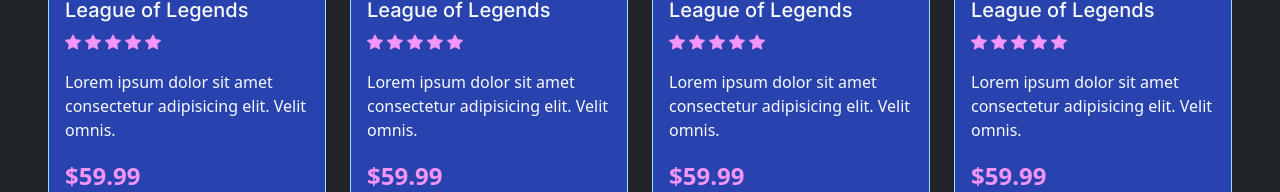
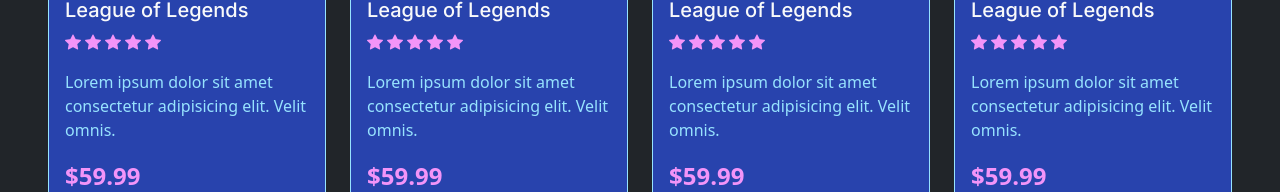
Before and after one commit to nachodev2/rollingGaming, a React (Vite) app: page / in a window 1280 px wide. Shown: the part 274-466 px from the top of the page. Built offline with nearby package versions, Linux system fonts and the light colour scheme.

Commit message:
Modifiqué el color del texto de la card

```diff
--- a/src/components/pages/producto/CardProducto.jsx
+++ b/src/components/pages/producto/CardProducto.jsx
@@ -13,7 +13,7 @@
           <i class="bi bi-star-fill color-rosa me-1"></i>
           <i class="bi bi-star-fill color-rosa me-1"></i>
         </Card.Text>
-        <Card.Text className='text-light p-0'>
+        <Card.Text className='text-color p-0'>
           Lorem ipsum dolor sit amet consectetur adipisicing elit. Velit omnis.
         </Card.Text>
         <Card.Text className='color-rosa fw-bold fs-4'>
--- a/src/index.css
+++ b/src/index.css
@@ -26,6 +26,10 @@
     color: var(--rosa);
 }
 
+.text-color{
+    color: var(--celeste);
+}
+
 .card .btn-card {
     background-image: linear-gradient(20deg, var(--violeta), var(--rosa));
     border: none;
```
